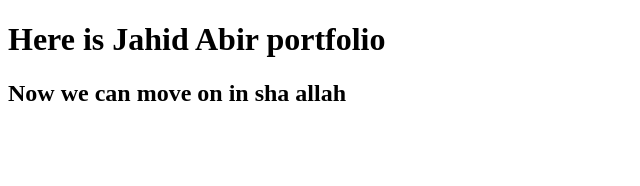
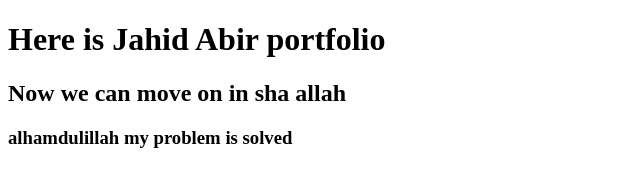
Before and after one commit to jahidgarren/my-portfolio, a plain HTML site: page index.html in a window 1280 px wide. Shown: the whole page, without its empty margins (0-640 px from the left). Drawn offline with Linux system fonts and the light colour scheme.

Commit message:
first ever commit

```diff
--- a/index.html
+++ b/index.html
@@ -9,5 +9,6 @@
 <body>
     <h1> Here is Jahid Abir portfolio</h1>
     <h2> Now we can move on in sha allah</h2>
+    <h3> alhamdulillah my problem is solved</h3>
 </body>
 </html>
```
Also changed, not shown: 1 other file.
